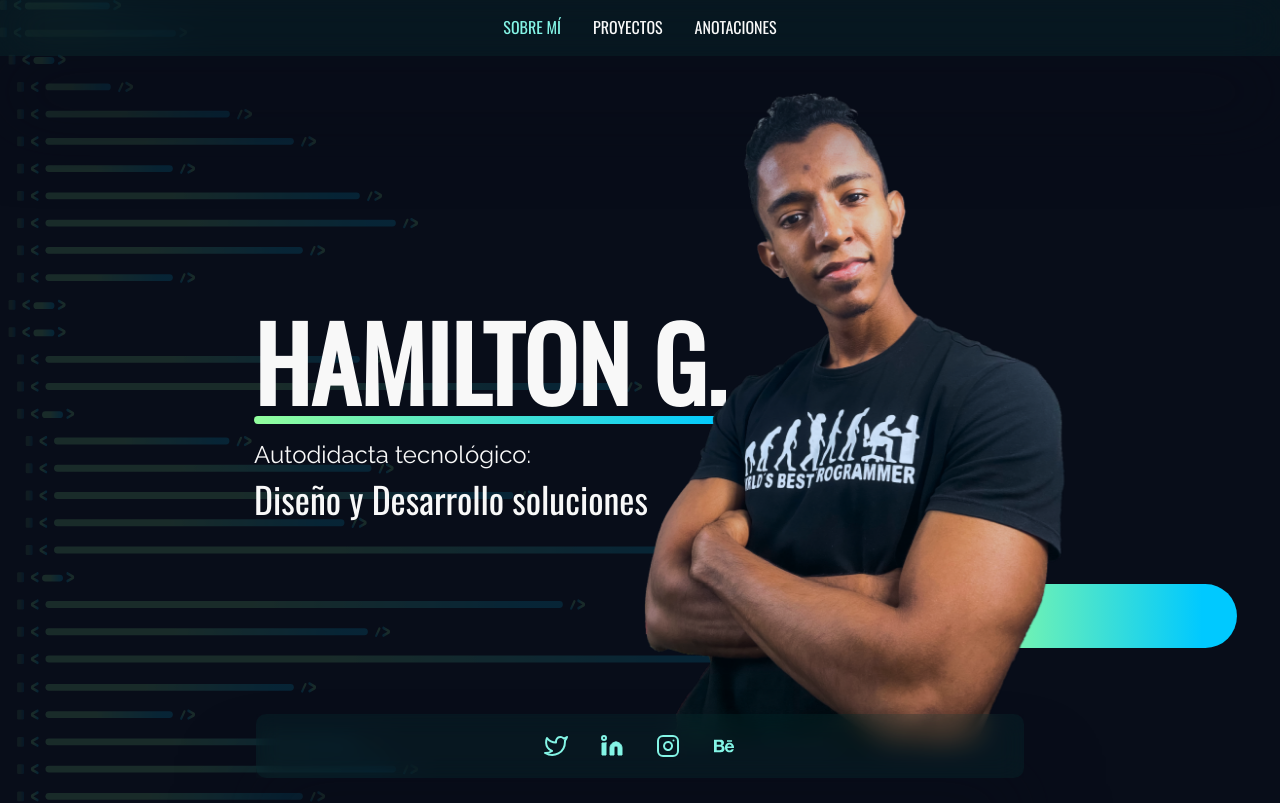
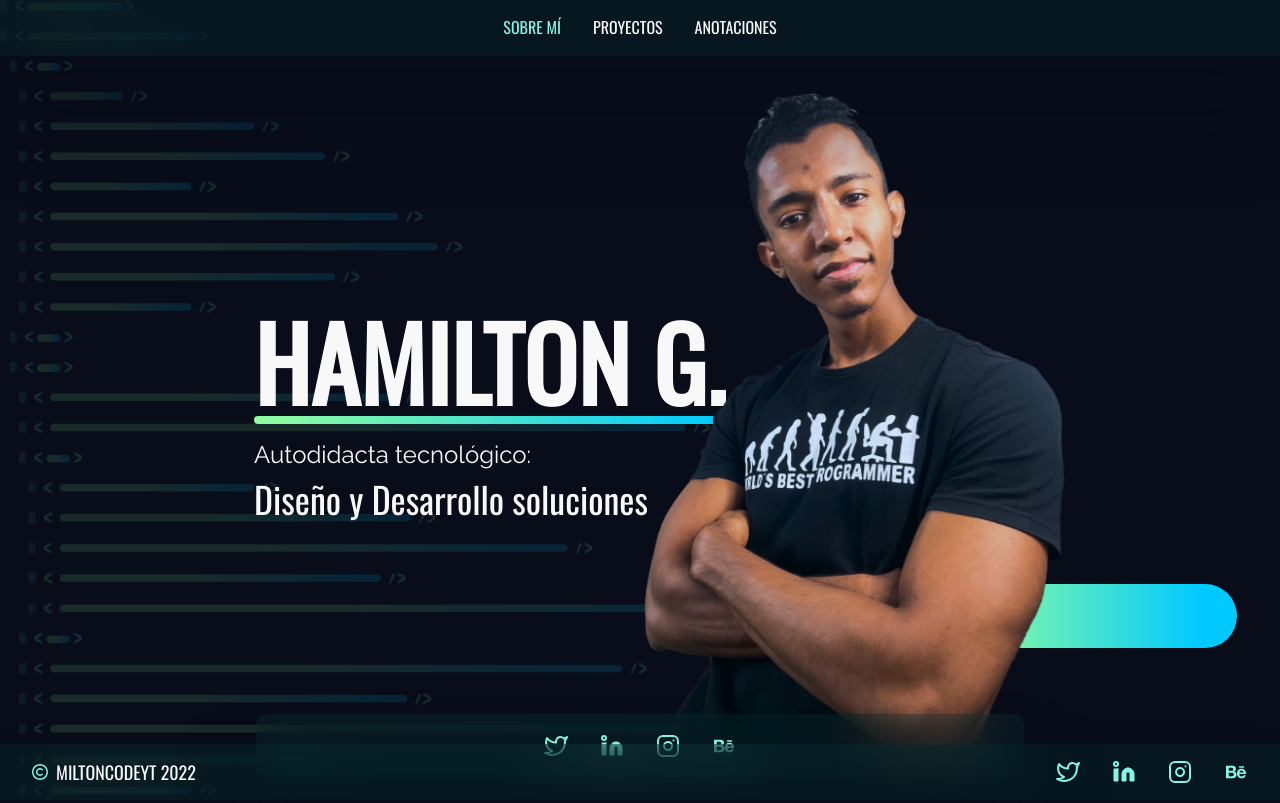
Before and after one commit to hamilgdev/project-miltoncodeyt-v2023, a Next.js app: page / in a window 1280 px wide. Shown: the top 803 px of the page. Built offline with nearby package versions, Linux system fonts and the light colour scheme.

Commit message:
feat: it adds a new footer section

```diff
--- /dev/null
+++ b/app/components/Footer.tsx
@@ -0,0 +1,21 @@
+import Image from 'next/image';
+import copyIcon from 'public/svg/copyright.svg';
+import { NetworkLikns } from 'components';
+
+export const Footer = () => {
+  return (
+    <footer className='sticky -bottom-0 h-14 pseudo-bg-backdrop-blur flex items-center justify-between'>
+      <div className='l-container flex items-center justify-between'>
+        <div className='flex items-center gap-2'>
+          <Image src={copyIcon} alt='Copyright icon' width={16} height={16} />
+          <small className='f-first text-fp-smaller uppercase lg:text-fp-base'>
+            miltoncodeyt {new Date().getFullYear()}
+          </small>
+        </div>
+        <div className='flex gap-4 lg:gap-8'>
+          <NetworkLikns />
+        </div>
+      </div>
+    </footer>
+  );
+};
--- a/app/components/NavBar.tsx
+++ b/app/components/NavBar.tsx
@@ -20,7 +20,7 @@ export const NavBar = () => {
   const handleToggleButton = () => setToggleMenu(!toggleMenu);
 
   return (
-    <header className='sticky bg-color-green-500-alpha-15 z-[var(--layer-sticky-nav-z-index)] -top-0 shadow-box-lg flex items-center lg:justify-between after:absolute after:content-[""] after:w-full after:h-full after:backdrop-blur-xl after:z-[var(--layer-negative-z-index)]'>
+    <header className='sticky top-0 flex items-center pseudo-bg-backdrop-blur lg:justify-between'>
       <div className='w-full lg:max-w-screen-lg lg:m-auto xl:max-w-screen-xl flex flex-wrap lg:flex-nowrap items-center justify-between lg:h-14 relative lg:justify-center'>
         <div className='l-container flex items-center justify-between py-2 lg:py-0 lg:m-0 lg:w-auto'>
           <button
--- a/app/components/SocialNetworks.tsx
+++ b/app/components/SocialNetworks.tsx
@@ -2,7 +2,7 @@ import { NetworkLikns } from 'components/NetworkLikns';
 
 export const SocialNetworks = () => {
   return (
-    <article className='flex items-center justify-center gap-8 h-16 mt-[-32px] m-auto rounded-[var(--border-radius-semi)] bg-color-green-500-alpha-15 max-w-screen-md z-[var(--layer-sticky-nav-z-index) shadow-box-lg after:absolute after:content-[""] after:w-full after:max-w-screen-md  after:h-full after:backdrop-blur-md after:z-[var(--layer-negative-z-index)]'>
+    <article className='flex items-center justify-center gap-8 h-16 mt-[-32px] m-auto rounded-[var(--border-radius-semi)] max-w-screen-md after:max-w-screen-md pseudo-bg-backdrop-blur'>
       <NetworkLikns />
     </article>
   );
--- a/app/components/index.ts
+++ b/app/components/index.ts
@@ -2,3 +2,10 @@ export * from './NavBar';
 export * from './SocialNetworks'
 export * from './NetworkLikns'
 export * from './SkillCard'
+export * from './Footer'
+
+export {
+  BannerSection,
+  AboutMeSection,
+  SkillsSection
+} from "./sections"
--- a/app/components/sections/SkillsSection.tsx
+++ b/app/components/sections/SkillsSection.tsx
@@ -76,7 +76,7 @@ export const SkillsSection = () => {
         </p>
         <div className='l-section-sm flex gap-4 justify-center flex-wrap'>
           {dataSkills.map(({ title, importIcon }) => (
-            <SkillCard title={title} srcImage={importIcon} />
+            <SkillCard key={title} title={title} srcImage={importIcon} />
           ))}
         </div>
       </div>
--- a/app/layout.tsx
+++ b/app/layout.tsx
@@ -1,6 +1,9 @@
+'use client';
+
 import 'styles/globals.scss';
 
-import { NavBar } from 'components/NavBar';
+import { NavBar, Footer } from 'components';
+
 import decorativeBgCodeBig from 'public/svg/bg-code-lines.svg';
 
 export default function RootLayout({
@@ -12,11 +15,12 @@ export default function RootLayout({
     <html>
       <head />
       <body
-        className='bg-no-repeat'
+        className='bg-no-repeat bg-contain'
         style={{ backgroundImage: `url(${decorativeBgCodeBig.src})` }}
       >
         <NavBar />
         {children}
+        <Footer />
       </body>
     </html>
   );
--- a/app/page.tsx
+++ b/app/page.tsx
@@ -1,8 +1,4 @@
-import {
-  BannerSection,
-  AboutMeSection,
-  SkillsSection
-} from 'components/sections';
+import { BannerSection, AboutMeSection, SkillsSection } from 'components';
 
 export default function HomePage() {
   return (
--- a/app/styles/base/tailwind.build.css
+++ b/app/styles/base/tailwind.build.css
@@ -43,6 +43,11 @@
   .description-section {
     @apply max-w-screen-sm m-auto lg:text-fs-medium
   }
+
+  .pseudo-bg-backdrop-blur {
+    @apply bg-color-green-500-alpha-15 shadow-box-lg z-[var(--layer-sticky-nav-z-index)] after:absolute after:content-[""] after:w-full after:h-full after:backdrop-blur-xl after:z-[var(--layer-negative-z-index)]
+  }
+
 }
 
 @screen md {
```
Also changed, not shown: app/public/svg/copyright.svg (added).
